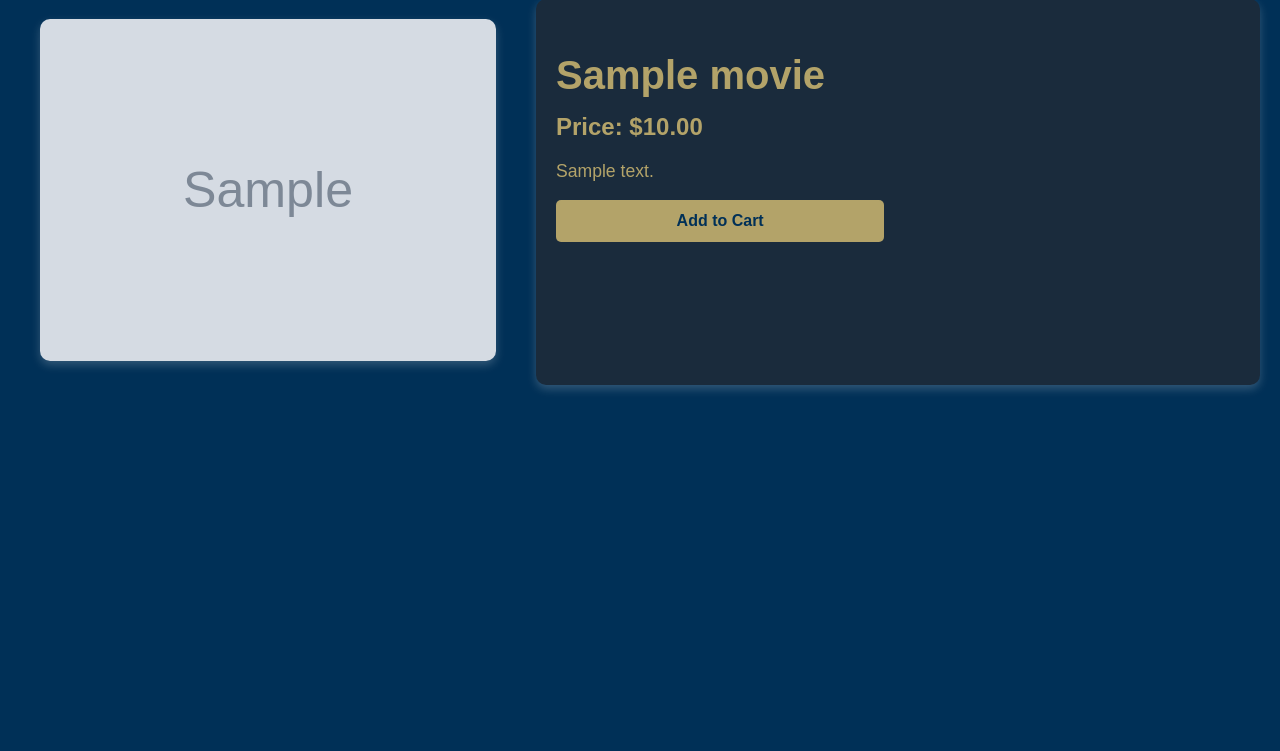
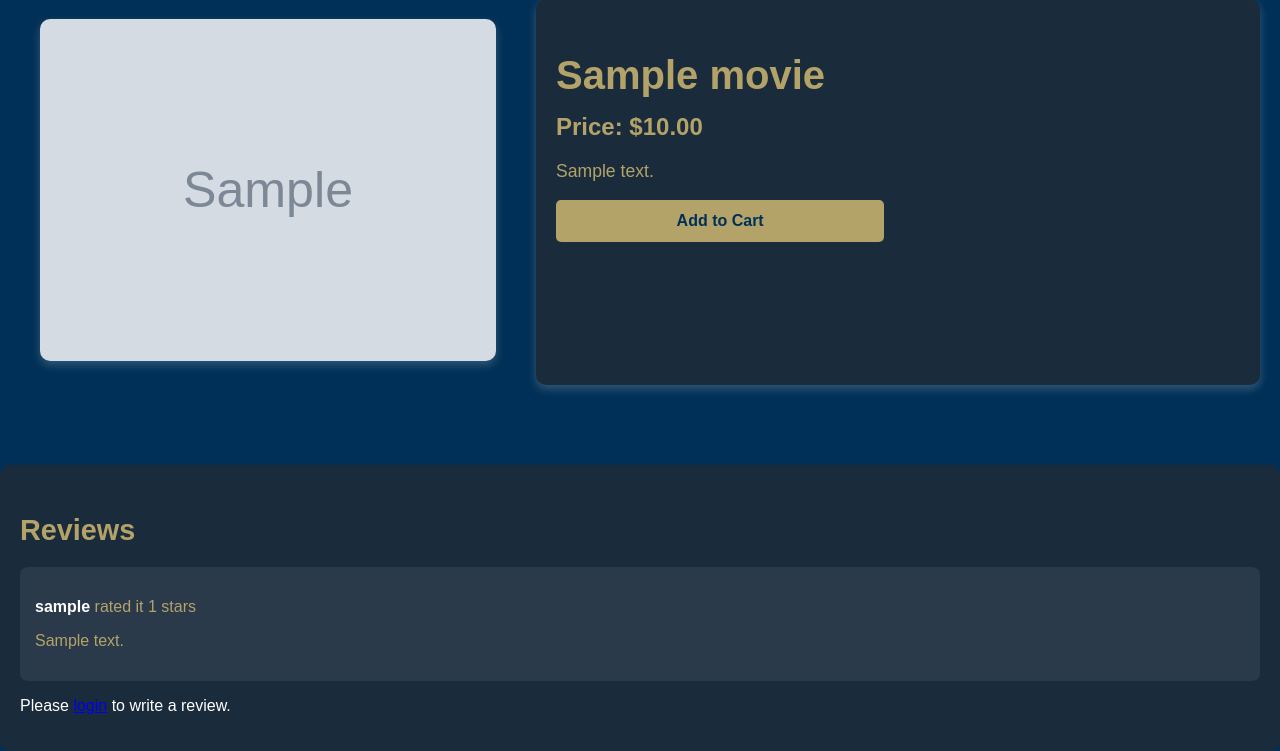
Before and after one commit to madelinesanders/gtmoviesstore, a Django app: page /movies/movie/1/ in a window 1280 px wide. Shown: the part 177-928 px from the top of the page. Before the commit the page ends 569 px from the top, so only its background shows below. Run offline with Django 5.2, Linux system fonts and the light colour scheme; tables that the repository leaves empty hold one stand-in row (values such as "Sample post"); grey boxes marked "Sample" are stand-in pictures.

Commit message:
adding and editing reviews

```diff
--- /dev/null
+++ b/movie_information/forms.py
@@ -0,0 +1,12 @@
+from django import forms
+from .models import Review
+
+class ReviewForm(forms.ModelForm):
+    class Meta:
+        model = Review
+        fields = ['rating', 'comment']
+
+class ReviewEditForm(forms.ModelForm):
+    class Meta:
+        model = Review
+        fields = ['rating', 'comment']
--- a/movie_information/models.py
+++ b/movie_information/models.py
@@ -1,13 +1,15 @@
 from django.db import models
-from django.contrib.auth.models import User #check to see if this updates w team
-from home.models import Movie  #check to see if this updates w madeline
+from django.contrib.auth.models import User
+from django.conf import settings
+from home.models import Movie
 
 class Review(models.Model):
     movie = models.ForeignKey(Movie, on_delete=models.CASCADE, related_name="reviews")
-    user = models.ForeignKey(User, on_delete=models.CASCADE)  #foreignkey to user
-    rating = models.IntegerField(choices=[(i, i) for i in range(1, 6)])  #rating option
-    comment = models.TextField()  #review left by user
-    created_at = models.DateTimeField(auto_now_add=True)  #time review was made
+    user = models.ForeignKey(settings.AUTH_USER_MODEL, on_delete=models.CASCADE)
+    rating = models.IntegerField(choices=[(1, '1'), (2, '2'), (3, '3'), (4, '4'), (5, '5')])
+    comment = models.TextField()
+    created_at = models.DateTimeField(auto_now_add=True)
+    updated_at = models.DateTimeField(auto_now=True)
 
     def __str__(self):
-        return f"Review by {self.user.username} for {self.movie.title}"
+        return f"Review for {self.movie.title} by {self.user.username}"
--- a/movie_information/templates/movie_information/movie_detail.html
+++ b/movie_information/templates/movie_information/movie_detail.html
@@ -1,3 +1,4 @@
+
 <!DOCTYPE html>
 <html lang="en">
 <head>
@@ -89,7 +90,7 @@
             margin: 15px 0;
         }
 
-        .movie-detail-right .description {
+        .movie-detail-right .synopsis {
             font-size: 1.1rem;
             margin-bottom: 15px;
             color: #B3A369;
@@ -118,6 +119,84 @@
             background-color: #003057;
             color: #FFFFFF;
         }
+
+        /* Reviews Section */
+        .reviews-section {
+            margin-top: 40px;
+            background-color: #1A2B3C;
+            padding: 20px;
+            border-radius: 10px;
+        }
+
+        .reviews-section h3 {
+            color: #B3A369;
+            font-size: 1.8rem;
+            margin-bottom: 20px;
+        }
+
+        .review {
+            background-color: #2A3A4B;
+            padding: 15px;
+            margin-bottom: 15px;
+            border-radius: 8px;
+        }
+
+        .review p {
+            color: #B3A369;
+        }
+
+        .review strong {
+            color: #FFFFFF;
+        }
+
+        .review-actions {
+            margin-top: 10px;
+        }
+
+        .review-actions a {
+            color: #B3A369;
+            font-weight: bold;
+            text-decoration: none;
+            margin-right: 10px;
+        }
+
+        .review-actions a:hover {
+            text-decoration: underline;
+        }
+
+        .review-form {
+            margin-top: 30px;
+            background-color: #2A3A4B;
+            padding: 20px;
+            border-radius: 8px;
+        }
+
+        .review-form input, .review-form textarea {
+            width: 100%;
+            padding: 10px;
+            margin: 10px 0;
+            border-radius: 5px;
+            border: 1px solid #B3A369;
+            background-color: #003057;
+            color: #FFFFFF;
+        }
+
+        .review-form button {
+            background-color: #B3A369;
+            color: #003057;
+            padding: 12px 20px;
+            border: none;
+            border-radius: 5px;
+            font-size: 16px;
+            font-weight: bold;
+            cursor: pointer;
+            transition: background-color 0.3s ease, color 0.3s ease;
+        }
+
+        .review-form button:hover {
+            background-color: #003057;
+            color: #FFFFFF;
+        }
     </style>
 </head>
 <body>
@@ -125,7 +204,7 @@
     <div class="topnav">
         <a href="#">Home</a>
         <a href="#">About</a>
-        <a href="#">Shopping Cart</a>
+        <a href="{% url 'cart.index' %}" class="nav-link">Shopping Cart</a>
         <div class="search-container">
             <form method="GET" action="{% url 'home' %}">
                 <input type="text" name="q" placeholder="Search for a movie..." value="{{ query|default:'' }}">
@@ -146,7 +225,7 @@
         <div class="movie-detail-right">
             <h2>{{ movie.title }}</h2>
             <p class="price">Price: ${{ movie.price }}</p>
-            <p class="description">{{ movie.description }}</p>
+            <p class="synopsis">{{ movie.description }}</p>
 
             <!-- Action Buttons -->
             <div class="movie-detail-buttons">
@@ -155,5 +234,39 @@
         </div>
     </div>
 
+    <!-- Reviews Section -->
+    <div class="reviews-section">
+        <h3>Reviews</h3>
+
+        <!-- Display Existing Reviews -->
+        {% for review in reviews %}
+            <div class="review">
+                <p><strong>{{ review.user.username }}</strong> rated it {{ review.rating }} stars</p>
+                <p>{{ review.comment }}</p>
+                {% if review.user == request.user %}
+                    <div class="review-actions">
+                        <a href="{% url 'edit_review' review.id %}">Edit Review</a>
+                    </div>
+                {% endif %}
+            </div>
+        {% empty %}
+            <p>No reviews yet.</p>
+        {% endfor %}
+
+        <!-- Write a New Review -->
+        {% if user.is_authenticated %}
+            <div class="review-form">
+                <h3>Write a Review</h3>
+                <form method="POST">
+                    {% csrf_token %}
+                    {{ review_form.as_p }}
+                    <button type="submit">Submit Review</button>
+                </form>
+            </div>
+        {% else %}
+            <p>Please <a href="{% url 'login' %}">login</a> to write a review.</p>
+        {% endif %}
+    </div>
+
 </body>
 </html>
--- a/movie_information/urls.py
+++ b/movie_information/urls.py
@@ -2,5 +2,6 @@ from django.urls import path
 from . import views
 urlpatterns = [
     path('', views.index, name='movie_information.index'),
-    path('movie/<int:movie_id>/', views.movie_detail, name='movie_detail')
+    path('movie/<int:movie_id>/', views.movie_detail, name='movie_detail'),
+    path('review/edit/<int:review_id>/', views.edit_review, name='edit_review'),
 ]
--- a/movie_information/views.py
+++ b/movie_information/views.py
@@ -1,32 +1,52 @@
-from django.shortcuts import render
-from django.shortcuts import get_object_or_404
-from .models import Movie
-movies = [
-    {
-        'id': 1, 'name': 'Inception', 'price': 12,
-        'description': 'A mind-bending heist thriller.'
-    },
-    {
-        'id': 2, 'name': 'Avatar', 'price': 13,
-        'description': 'A journey to a distant world and the battle for resources.'
-    },
-    {
-        'id': 3, 'name': 'The Dark Knight', 'price': 14,
-        'description': 'Gothams vigilante faces the Joker.'
-    },
-    {
-        'id': 4, 'name': 'Titanic', 'price': 11,
-        'description': 'A love story set against the backdrop of the sinking Titanic.',
-    },
-]
-def index(request):
-    template_data = {}
-    template_data['title'] = 'Movies'
-    template_data['movies'] = movies
-    return render(request, 'movie_information/index.html',
-                  {'template_data': template_data})
+from django.shortcuts import render, redirect, get_object_or_404
+from .models import Review
+from .forms import ReviewForm, ReviewEditForm
+from home.models import Movie
+from django.contrib.auth.decorators import login_required
 
 def movie_detail(request, movie_id):
-    # Use get_object_or_404 to fetch the movie or return a 404 if not found
     movie = get_object_or_404(Movie, id=movie_id)
-    return render(request, 'movie_information/movie_detail.html', {'movie': movie})
+    reviews = movie.reviews.all()  # Fetch all reviews for the movie
+    review_form = None
+
+    # Handle new review form submission
+    if request.method == 'POST':
+        if request.user.is_authenticated:
+            review_form = ReviewForm(request.POST)
+            if review_form.is_valid():
+                new_review = review_form.save(commit=False)
+                new_review.movie = movie
+                new_review.user = request.user
+                new_review.save()
+                return redirect('movie_detail', movie_id=movie.id)
+        else:
+            return redirect('login')  # Redirect to login if the user is not authenticated
+
+    else:
+        review_form = ReviewForm()
+
+    return render(request, 'movie_information/movie_detail.html', {
+        'movie': movie,
+        'reviews': reviews,
+        'review_form': review_form,
+    })
+def index(request):
+    # Fetch all movies to display on the index page
+    movies = Movie.objects.all()
+    return render(request, 'movie_information/index.html', {'movies': movies})
+
+@login_required
+def edit_review(request, review_id):
+    review = get_object_or_404(Review, id=review_id, user=request.user)
+    movie = review.movie
+    if request.method == 'POST':
+        form = ReviewEditForm(request.POST, instance=review)
+        if form.is_valid():
+            form.save()
+            return redirect('movie_detail', movie_id=review.movie.id)
+    else:
+        form = ReviewEditForm(instance=review)
+    return render(request, 'movie_information/edit_review.html', {
+        'form': form,  # The form object
+        'movie': movie  # The related movie object)
+    })
```
Also changed, not shown: movie_information/admin.py (+7 -2 lines), movie_information/templates/movie_information/edit_review.html (added, +164 -0 lines), movie_information/migrations/0002_review_updated_at_alter_review_rating.py (added).
